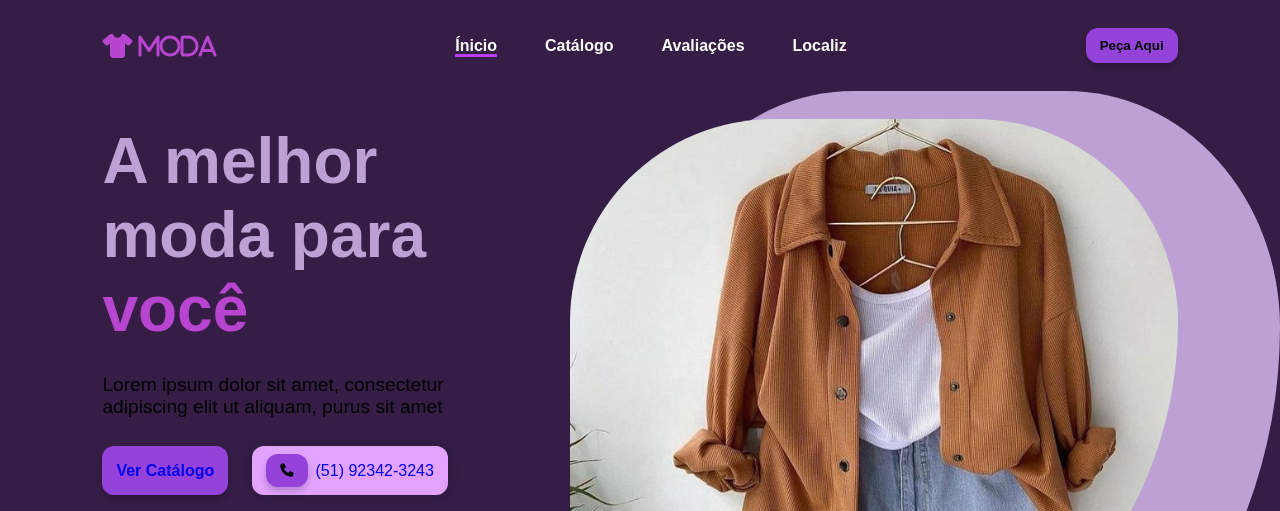
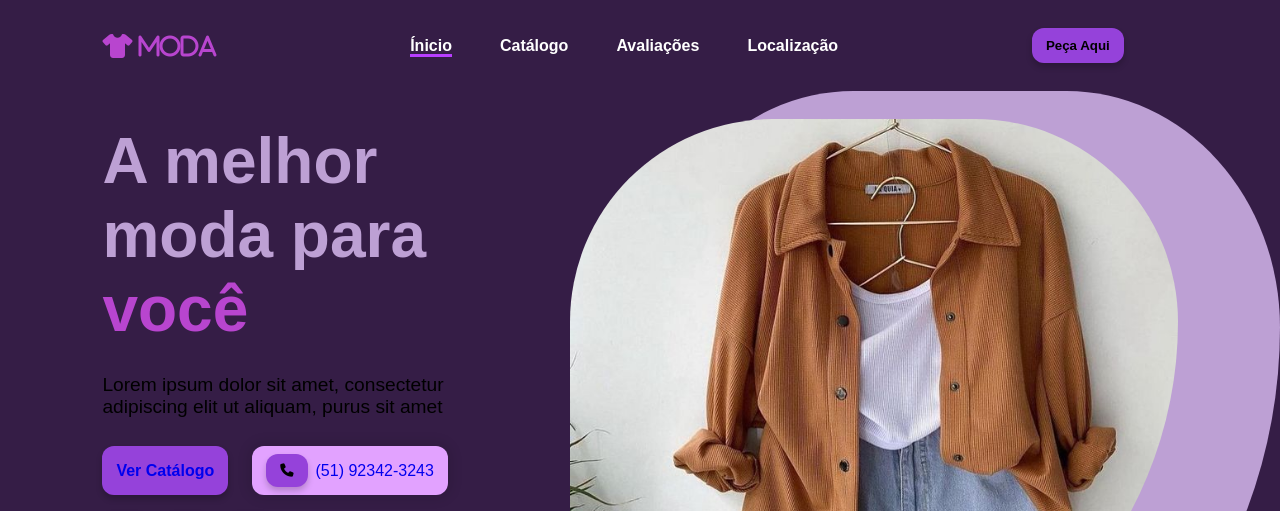
Before and after one commit to thayzavi/roupa, a plain HTML site: page index.html in a window 1280 px wide. Shown: the top 511 px of the page. Drawn offline with nearby package versions, Linux system fonts and the light colour scheme.

Commit message:
modificação

```diff
--- a/index.html
+++ b/index.html
@@ -26,7 +26,7 @@
                     <a href="#avaliação">Avaliações</a>
                 </li>
                 <li class="nav-item">
-                    <a href="#avaliação">Localiz</a>
+                    <a href="#avaliação">Localização</a>
                 </li>
             </ul>
             <button class="btn-default">Peça Aqui</button>
@@ -49,6 +49,8 @@
                         <a href="#avaliação">Avaliações</a>
                     </li>
                 </ul>
+                <button class="btn-default">Peça Aqui</button>
+                <br>
                 <button class="btn-default">Peça Aqui</button>
             </nav>
         </div>
--- a/style.css
+++ b/style.css
@@ -1,3 +1,5 @@
+/* geral */
+
 *{
     font-family: sans-serif;
     margin: 0;
@@ -45,6 +47,8 @@ section{
     box-shadow: 0px 4px 6px rgba(0, 0, 0, 0.2);
     cursor: pointer;
     transition: .3s ease;
+    right: -10px;
+
 }
 .btn-default:hover{
     background-color: #bda0d4;
@@ -66,7 +70,7 @@ header{
     z-index: 3;
 }
 #navbar{
-    width: 100%;
+    width: 95%;
     display: flex;
     align-items: center;
     justify-content: space-between;
```
